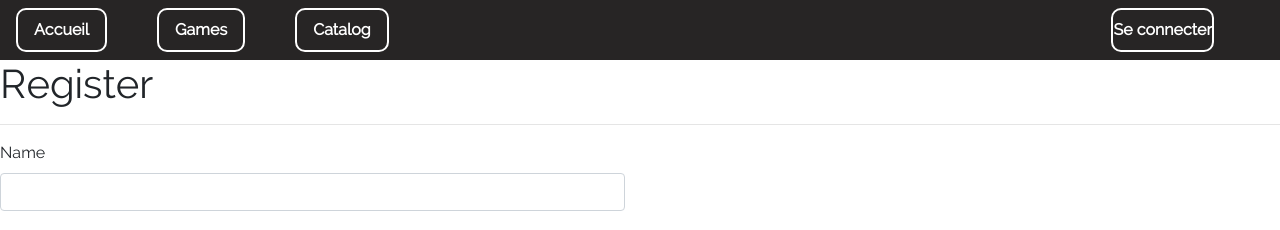
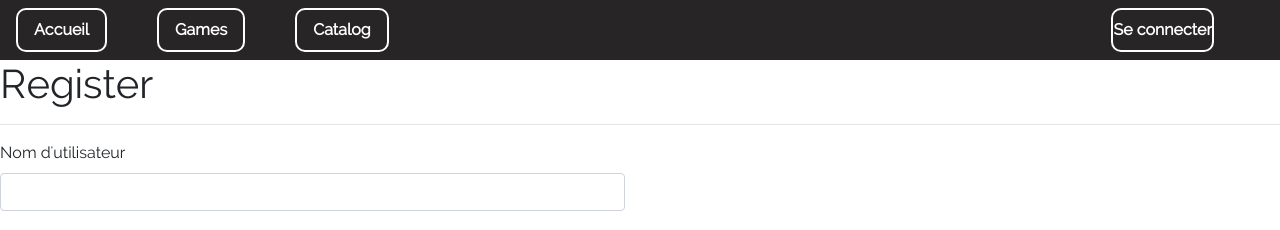
Before and after one commit to awheart/catalogue, a Nuxt app: page /users/register in a window 1280 px wide. Shown: the top 230 px of the page. Built offline with nearby package versions, Linux system fonts and the light colour scheme; no server answers.

Commit message:
fix model property name for user (name -> username)

```diff
--- a/pages/users/dashboard.vue
+++ b/pages/users/dashboard.vue
@@ -10,7 +10,7 @@
             </thead>
             <tbody>
                 <tr v-for="user of Users" :key="user.id">
-                    <td>{{ user.name }}</td>
+                    <td>{{ user.username }}</td>
                     <td>{{ user.email }}</td>
                     <td>{{ user.role }}</td>
                     <td><button @click="deleteUser(user)" class="btn btn-danger">delete</button></td>
--- a/pages/users/my-account.vue
+++ b/pages/users/my-account.vue
@@ -6,7 +6,7 @@
 
     <div class="card">
       <div class="card-body">
-        <h4>Name: {{ this.$auth.user.name }}</h4>
+        <h4>Name: {{ this.$auth.user.username }}</h4>
         <h4>Authorization: {{ this.$auth.user.role }}</h4>
         <div class="mb-5"><strong>Email:</strong> {{ this.$auth.user.email }}</div>
         <form action=""
--- a/pages/users/register.vue
+++ b/pages/users/register.vue
@@ -10,12 +10,12 @@
           @submit.prevent="register()">
 
           <div class="form-group">
-            <label for="">Name</label>
+            <label for="">Nom d'utilisateur</label>
             <input type="text" class="form-control"
-              :class="{ 'is-invalid': errors && errors.name }"
-              v-model="name" required>
-            <div class="invalid-feedback" v-if="errors && errors.name">
-              {{ errors.name.msg }}
+              :class="{ 'is-invalid': errors && errors.username }"
+              v-model="username" required>
+            <div class="invalid-feedback" v-if="errors && errors.username">
+              {{ errors.username.msg }}
             </div>
           </div>
 
```
